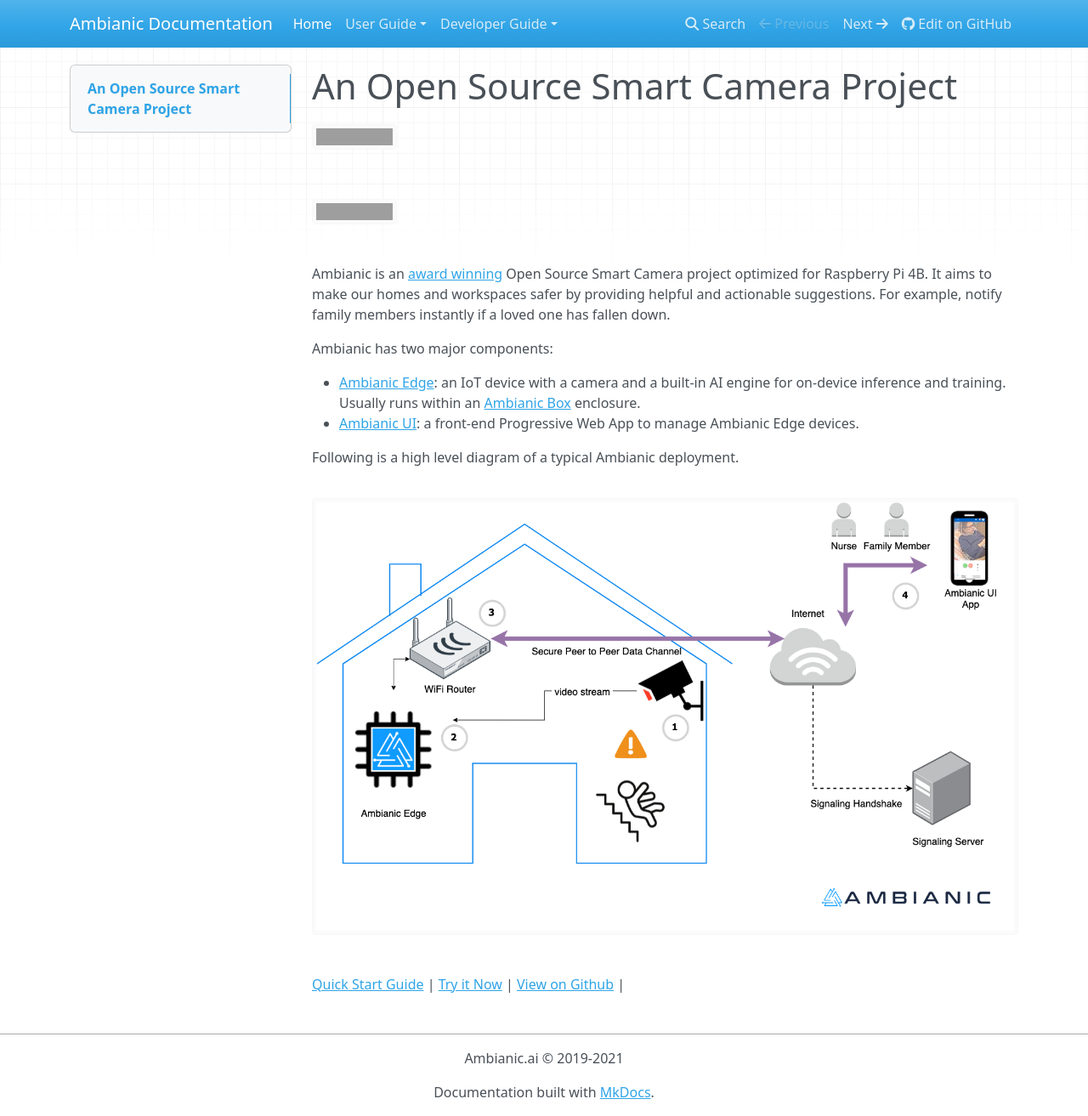
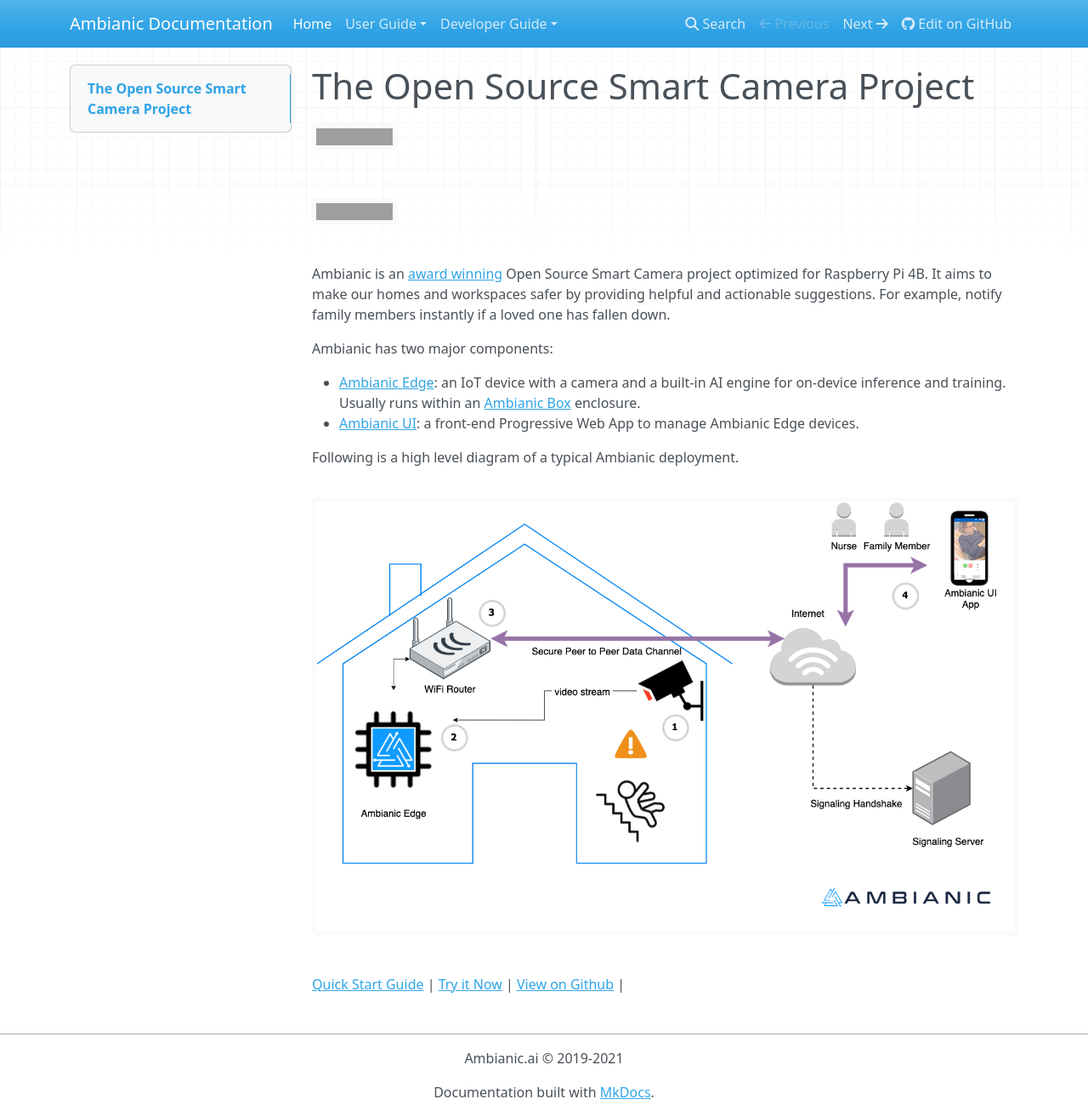
Before and after one commit to ambianic/ambianic-docs, an MkDocs documentation site: the page built from docs-md/index.md, in a window 1280 px wide and 1313 px high. Shown: the whole window at 85% size. Built offline with MkDocs 1.6.1, drawn with Linux system fonts in a browser that asks for light colours; nearby versions of some CDN libraries; grey boxes are pictures that could not be loaded.

Commit message:
docs: fix title

```diff
--- a/docs-md/index.md
+++ b/docs-md/index.md
@@ -1,5 +1,5 @@
 
-# An Open Source Smart Camera Project [![GitHub User's stars](https://img.shields.io/github/stars/ambianic?style=social)](https://github.com/ambianic)
+# The Open Source Smart Camera Project [![GitHub User's stars](https://img.shields.io/github/stars/ambianic?style=social)](https://github.com/ambianic)
 
 [![Join the Slack chat room](https://img.shields.io/badge/Slack-Join%20the%20chat%20room-blue)](https://join.slack.com/t/ambianicai/shared_invite/zt-eosk4tv5-~GR3Sm7ccGbv1R7IEpk7OQ)
 
```
